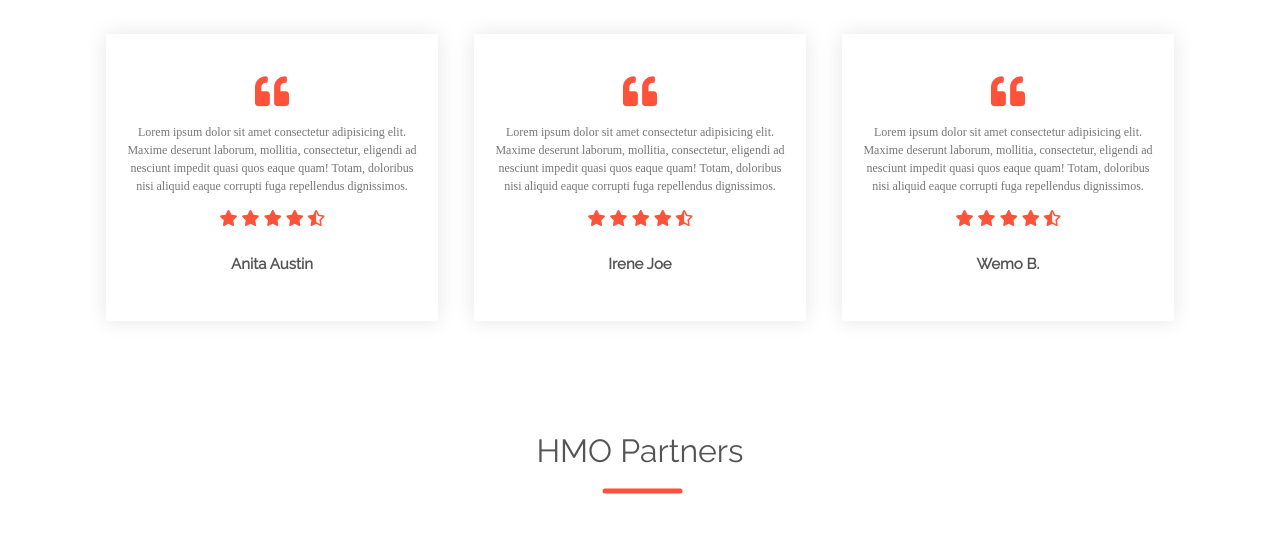
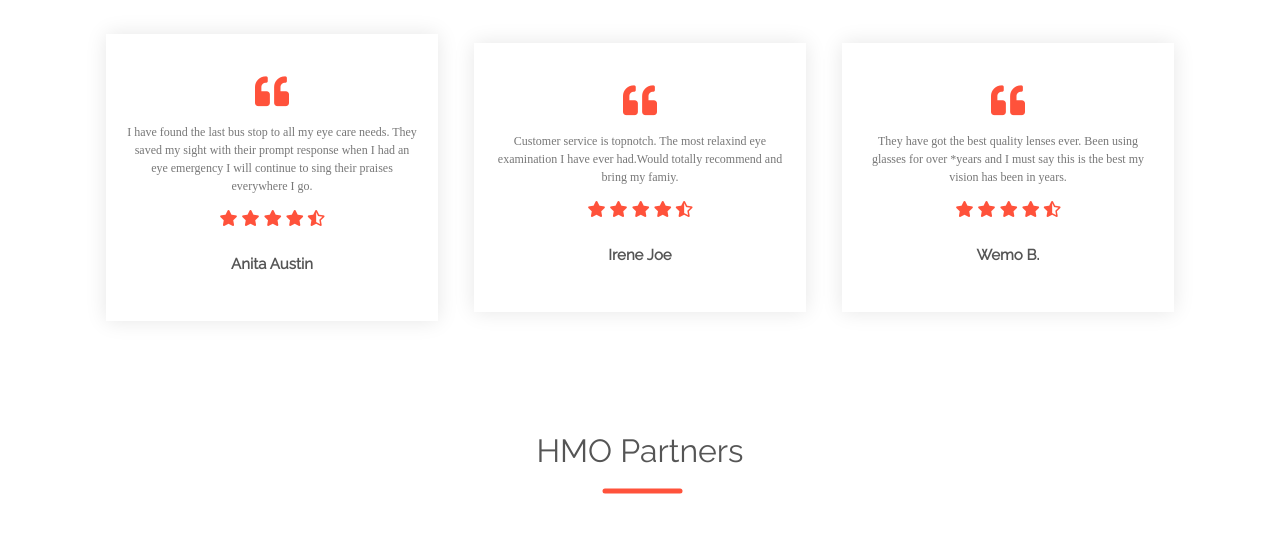
Before and after one commit to Ireneboyle/imobile_eye_clinic, a plain HTML site: page about.html in a window 1280 px wide. Shown: the part 1720-2278 px from the top of the page. Drawn offline with nearby package versions, Linux system fonts and the light colour scheme; a web font is replaced by a local one.

Commit message:
Update about.html

```diff
--- a/about.html
+++ b/about.html
@@ -155,10 +155,8 @@
                 <div class="row">
                     <div class="col-3">
                         <i class="fas fa-quote-left"></i>
-                        <p>Lorem ipsum dolor sit amet consectetur adipisicing elit. Maxime
-                            deserunt laborum, mollitia, consectetur, eligendi ad nesciunt
-                            impedit quasi quos eaque quam! Totam,
-                            doloribus nisi aliquid eaque corrupti fuga repellendus dignissimos.</p>
+                       <p>I have found the last bus stop to all my eye care needs. They saved my sight with their prompt response
+                            when I had an eye emergency I will continue to sing their praises everywhere I go.</p>
 
                             <div class="rating">
                                 <i class="fas fa-star"></i>
@@ -173,10 +171,7 @@
                     </div>
                     <div class="col-3">
                         <i class="fas fa-quote-left"></i>
-                        <p>Lorem ipsum dolor sit amet consectetur adipisicing elit. Maxime
-                            deserunt laborum, mollitia, consectetur, eligendi ad nesciunt
-                            impedit quasi quos eaque quam! Totam,
-                            doloribus nisi aliquid eaque corrupti fuga repellendus dignissimos.</p>
+                        <p>Customer service is topnotch. The most relaxind eye examination I have ever had.Would totally recommend and bring my famiy.</p>
 
                             <div class="rating">
                                 <i class="fas fa-star"></i>
@@ -191,10 +186,7 @@
                     </div>
                     <div class="col-3">
                         <i class="fas fa-quote-left"></i>
-                        <p>Lorem ipsum dolor sit amet consectetur adipisicing elit. Maxime
-                            deserunt laborum, mollitia, consectetur, eligendi ad nesciunt
-                            impedit quasi quos eaque quam! Totam,
-                            doloribus nisi aliquid eaque corrupti fuga repellendus dignissimos.</p>
+                        <p>They have got the best quality lenses ever. Been using glasses for over *years and I must say this is the best my vision has been in years.</p>
 
                             <div class="rating">
                                 <i class="fas fa-star"></i>
```
